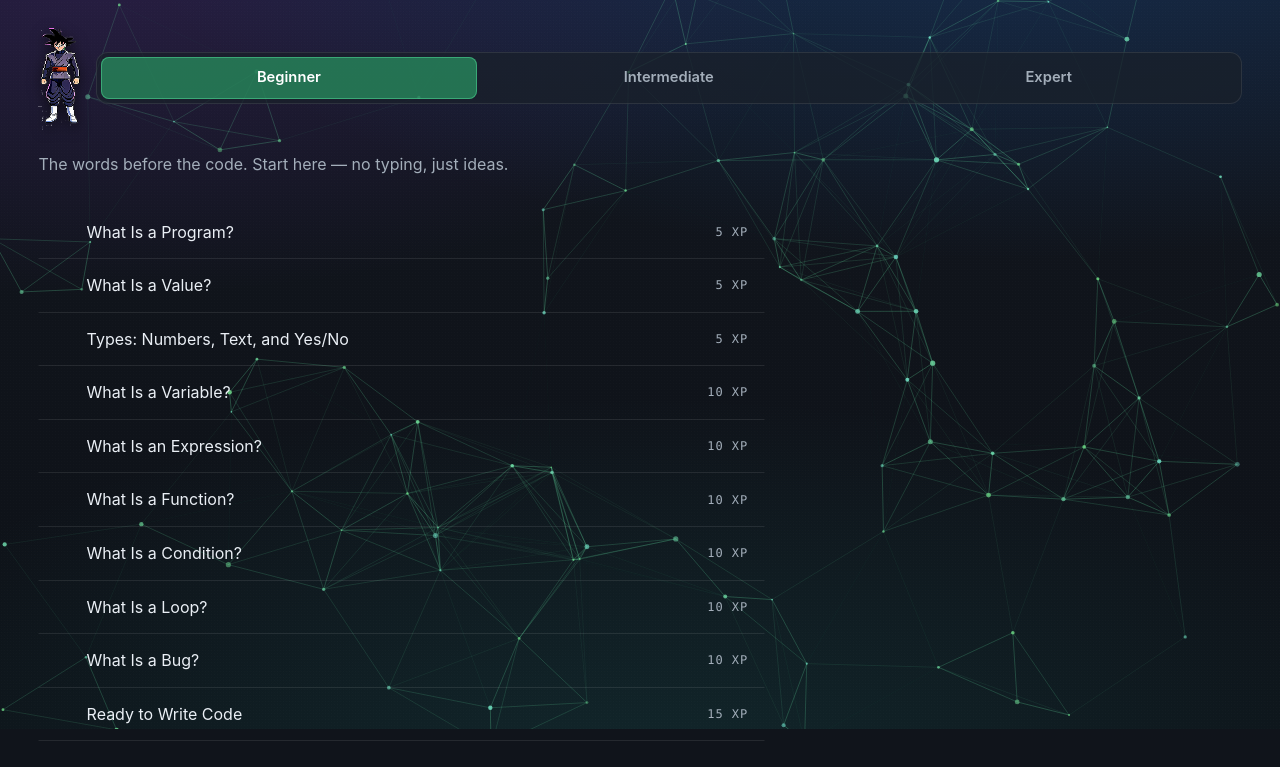
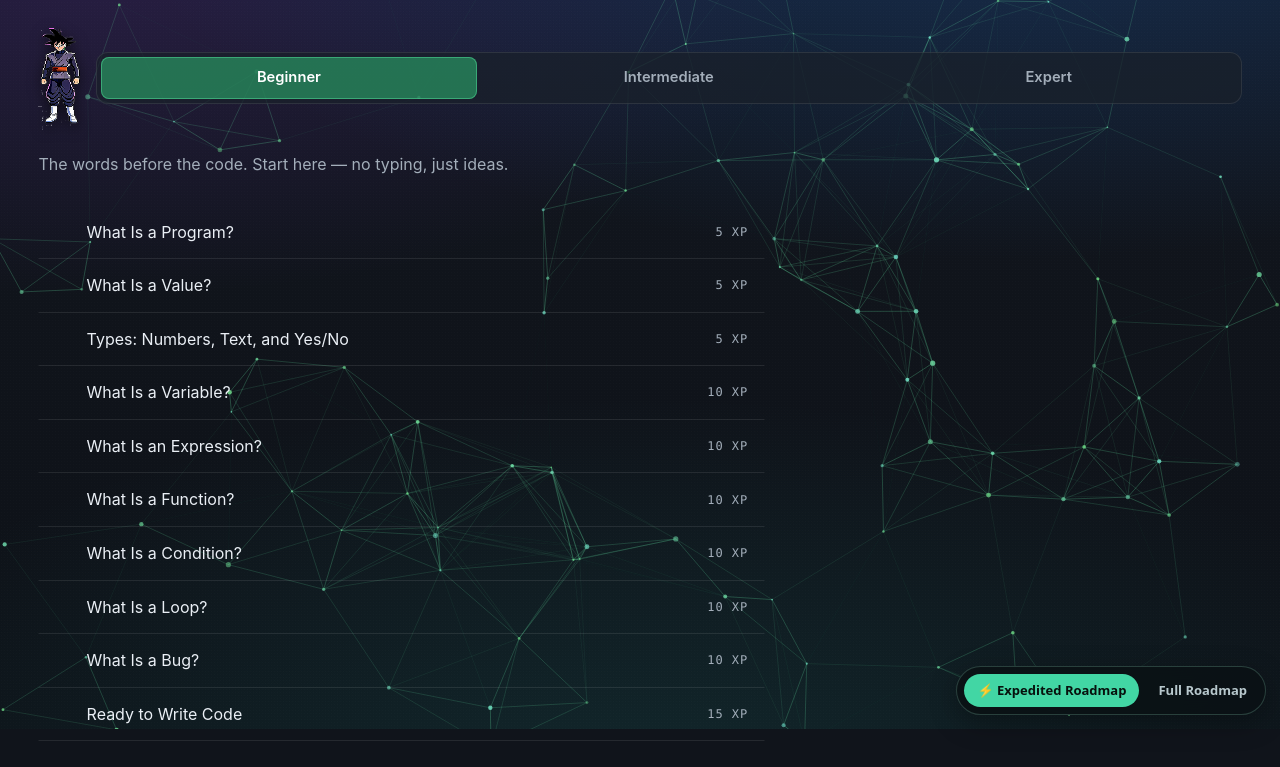
Before and after one commit to jesusregalado079-lang/codequest, a website built with Vite: page pro.html in a window 1280 px wide. Shown: the part 71-838 px from the top of the page. Built offline with nearby package versions, Linux system fonts and the light colour scheme.

Commit message:
Link expedited roadmap from CodeQuest Pro

```diff
--- a/pro.html
+++ b/pro.html
@@ -17,6 +17,10 @@
   <link rel="stylesheet" href="/src/pro/ui/pro.css" />
 </head>
 <body>
+  <nav aria-label="Career roadmap switcher" style="position:fixed;right:14px;bottom:14px;z-index:50;display:flex;gap:8px;align-items:center;padding:7px;border:1px solid rgba(80,120,110,.45);border-radius:999px;background:rgba(10,18,21,.92);backdrop-filter:blur(12px);box-shadow:0 8px 28px rgba(0,0,0,.3)">
+    <a href="/expedited.html" style="color:#07110d;background:#42d6a4;text-decoration:none;font:700 13px/1 system-ui,-apple-system,sans-serif;padding:10px 13px;border-radius:999px">⚡ Expedited Roadmap</a>
+    <a href="#/career-path" style="color:#b8c8cd;text-decoration:none;font:700 13px/1 system-ui,-apple-system,sans-serif;padding:10px 11px;border-radius:999px">Full Roadmap</a>
+  </nav>
   <div id="app"></div>
   <script type="module" src="/src/pro/ui/pro.js"></script>
 </body>
```
